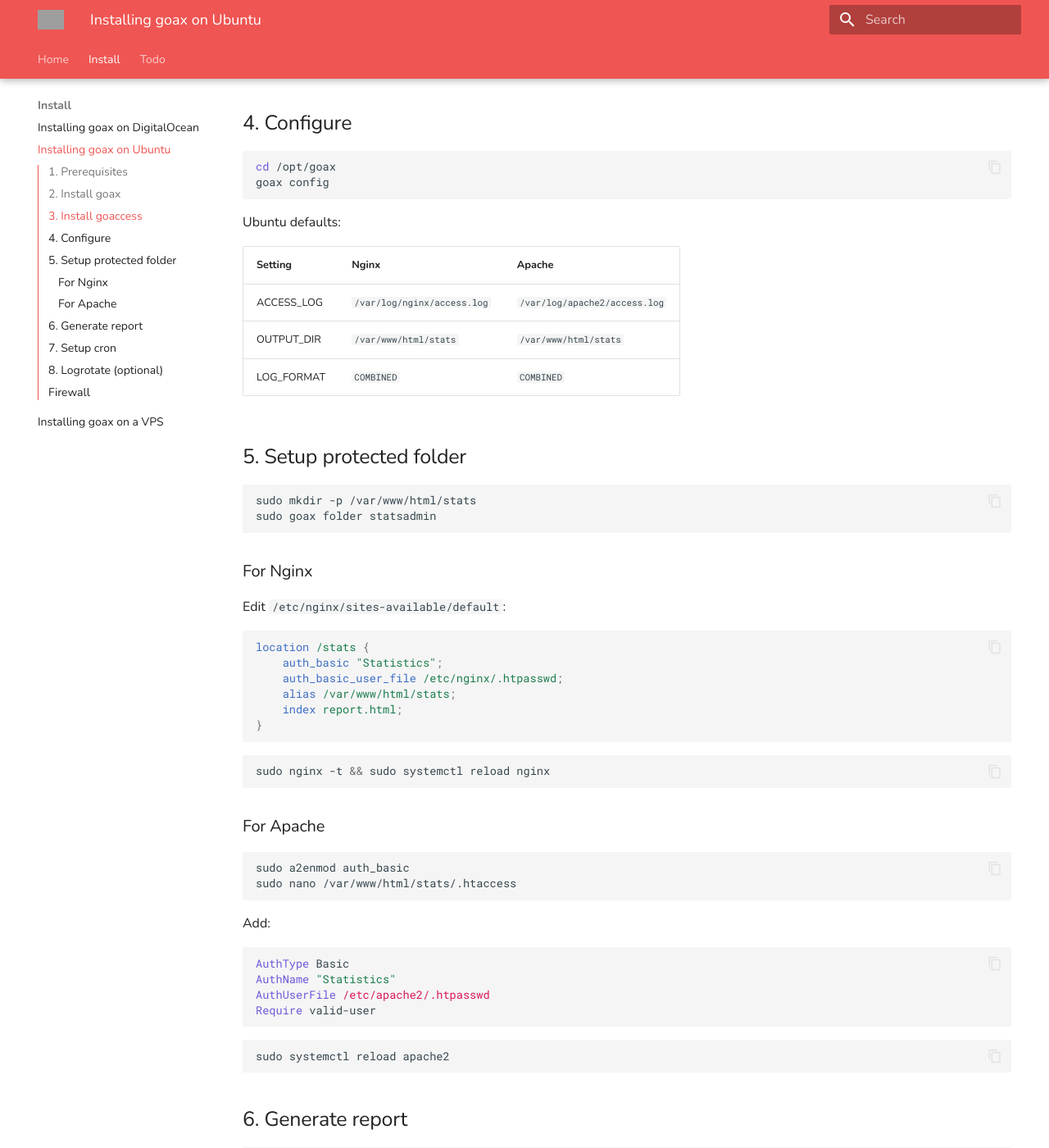
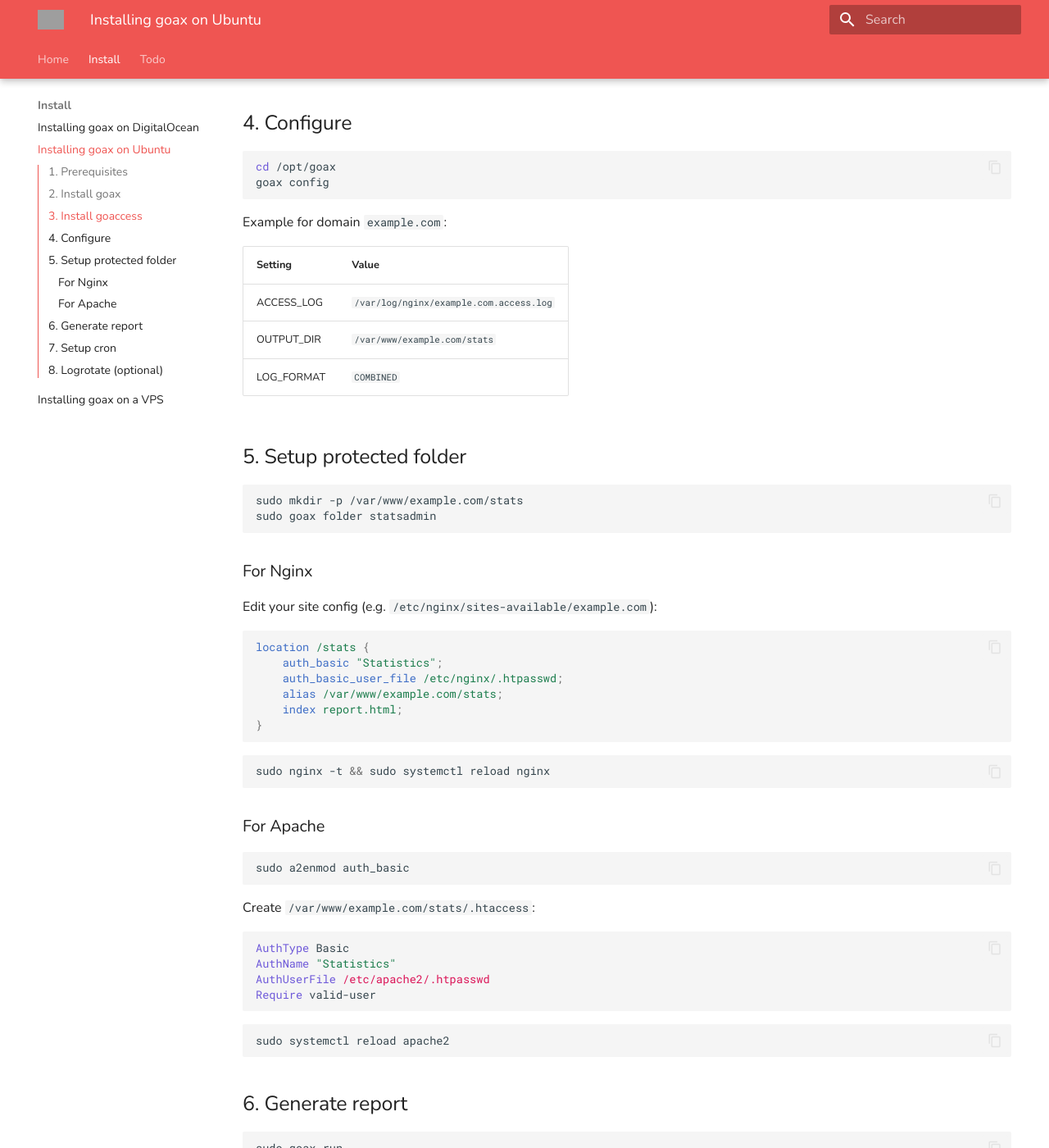
Before and after one commit to pforret/goax, an MkDocs documentation site: the page built from docs/install/ubuntu.md, in a window 1280 px wide and 1400 px high, scrolled down 763 px. Shown: the whole window at 82% size. Built offline with MkDocs 1.6.1 and Material for MkDocs 9.7.7, drawn with Linux system fonts in a browser that asks for light colours; some of the changed text lies outside the part shown; grey boxes are pictures that could not be loaded.

````diff
--- a/docs/install/ubuntu.md
+++ b/docs/install/ubuntu.md
@@ -38,29 +38,29 @@ cd /opt/goax
 goax config
 ```
 
-Ubuntu defaults:
+Example for domain `example.com`:
 
-| Setting | Nginx | Apache |
-|---------|-------|--------|
-| ACCESS_LOG | `/var/log/nginx/access.log` | `/var/log/apache2/access.log` |
-| OUTPUT_DIR | `/var/www/html/stats` | `/var/www/html/stats` |
-| LOG_FORMAT | `COMBINED` | `COMBINED` |
+| Setting    | Value                                   |
+|------------|-----------------------------------------|
+| ACCESS_LOG | `/var/log/nginx/example.com.access.log` |
+| OUTPUT_DIR | `/var/www/example.com/stats`            |
+| LOG_FORMAT | `COMBINED`                              |
 
 ## 5. Setup protected folder
 
 ```bash
-sudo mkdir -p /var/www/html/stats
+sudo mkdir -p /var/www/example.com/stats
 sudo goax folder statsadmin
 ```
 
 ### For Nginx
 
-Edit `/etc/nginx/sites-available/default`:
+Edit your site config (e.g. `/etc/nginx/sites-available/example.com`):
 ```nginx
 location /stats {
     auth_basic "Statistics";
     auth_basic_user_file /etc/nginx/.htpasswd;
-    alias /var/www/html/stats;
+    alias /var/www/example.com/stats;
     index report.html;
 }
 ```
@@ -73,10 +73,9 @@ sudo nginx -t && sudo systemctl reload nginx
 
 ```bash
 sudo a2enmod auth_basic
-sudo nano /var/www/html/stats/.htaccess
 ```
 
-Add:
+Create `/var/www/example.com/stats/.htaccess`:
 ```apache
 AuthType Basic
 AuthName "Statistics"
@@ -116,12 +117,3 @@ Create `/etc/logrotate.d/goax`:
     notifempty
 }
 ```
-
-## Firewall
-
-If using UFW:
-```bash
-sudo ufw allow 'Nginx Full'
-# or
-sudo ufw allow 'Apache Full'
-```
````
Also changed, not shown: other parts of docs/install/ubuntu.md (+3 -1 lines).
